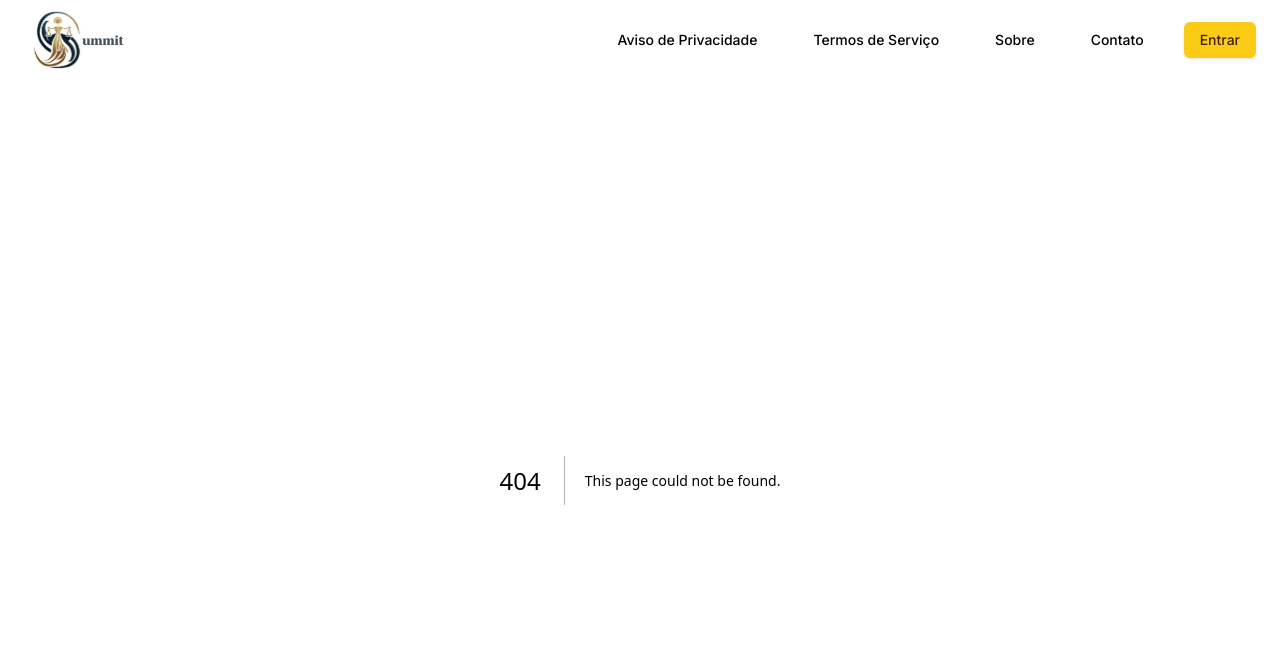
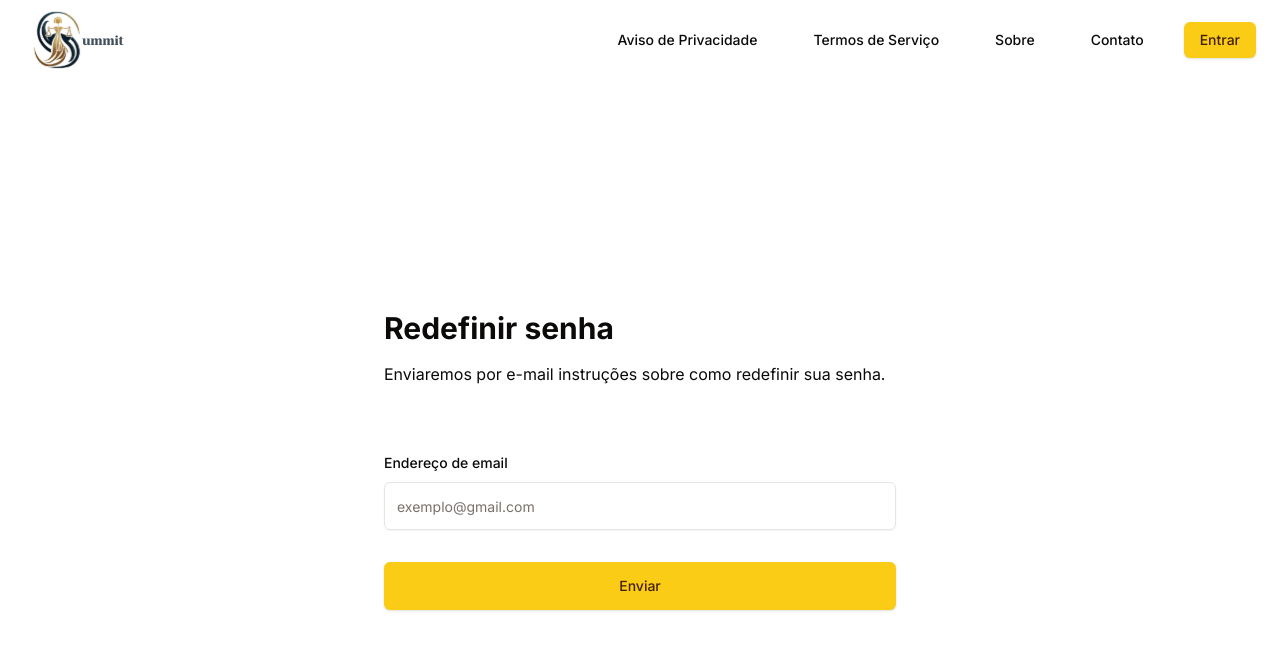
Before and after one commit to summit-precatorios/summit-plataform, a Next.js app: page /reset/password in a window 1280 px wide. Before the commit this address had no page. Shown: the top 650 px of the page. Built offline with nearby package versions, Linux system fonts and the light colour scheme.

Commit message:
feat: recovery password flow components

```diff
--- a/src/app/(auth)/_components/auth-form.tsx
+++ b/src/app/(auth)/_components/auth-form.tsx
@@ -85,7 +85,10 @@ export function AuthForm() {
           <div className="flex justify-start w-96 mb-8">
             <p className="text-base font-normal">
               Esqueceu sua senha?{' '}
-              <Link href="/forgot" className="text-[#EAAC2E] hover:opacity-80">
+              <Link
+                href="/reset/password"
+                className="text-[#EAAC2E] hover:opacity-80"
+              >
                 Recuperar senha
               </Link>
             </p>
--- /dev/null
+++ b/src/app/(auth)/_components/recovery-password-form.tsx
@@ -0,0 +1,75 @@
+'use client'
+import { Button } from '@/components/ui/button'
+import {
+  Form,
+  FormControl,
+  FormField,
+  FormItem,
+  FormLabel,
+  FormMessage,
+} from '@/components/ui/form'
+import { Input } from '@/components/ui/input'
+import { forgotPassword } from '@/services/auth'
+import { zodResolver } from '@hookform/resolvers/zod'
+import { useRouter } from 'next/navigation'
+import { useForm } from 'react-hook-form'
+import * as z from 'zod'
+const formSchema = z.object({
+  email: z.string().email('Insira um endereço de e-mail válido.'),
+})
+
+export function RecoveryPasswordForm() {
+  const router = useRouter()
+
+  const form = useForm<z.infer<typeof formSchema>>({
+    resolver: zodResolver(formSchema),
+    defaultValues: {
+      email: '',
+    },
+  })
+
+  async function onSubmit(data: z.infer<typeof formSchema>) {
+    const { token } = await forgotPassword(data)
+
+    if (token) router.push(`password/${token}`)
+
+    form.reset()
+  }
+
+  return (
+    <div className="flex flex-col justify-center max-w-lg h-[80vh] mx-auto mt-3 max-sm:p-4 max-sm:justify-start max-md:p-4 max-md:justify-start">
+      <h1 className="text-3xl font-semibold mb-4">Redefinir senha</h1>
+      <span>
+        Enviaremos por e-mail instruções sobre como redefinir sua senha.
+      </span>
+
+      <Form {...form}>
+        <form
+          onSubmit={form.handleSubmit(onSubmit)}
+          className="space-y-8 mt-16"
+        >
+          <FormField
+            control={form.control}
+            name="email"
+            render={({ field }) => (
+              <FormItem>
+                <FormLabel>Endereço de email</FormLabel>
+                <FormControl>
+                  <Input placeholder="exemplo@gmail.com" {...field} />
+                </FormControl>
+                <FormMessage />
+              </FormItem>
+            )}
+          />
+          <Button
+            type="submit"
+            className="h-12 w-full"
+            disabled={form.formState.isSubmitting}
+          >
+            {form.formState.isSubmitting ? 'Enviando...' : 'Enviar'}
+          </Button>
+        </form>
+      </Form>
+    </div>
+  )
+}
--- a/src/app/(auth)/_components/reset-password-form.tsx
+++ b/src/app/(auth)/_components/reset-password-form.tsx
@@ -1,4 +1,3 @@
-'use client'
 import { Button } from '@/components/ui/button'
 import {
   Form,
@@ -9,47 +8,94 @@ import {
   FormMessage,
 } from '@/components/ui/form'
 import { Input } from '@/components/ui/input'
-import { forgotPassword } from '@/services/auth'
+import { InputPassword } from '@/components/ui/input-password'
 import { zodResolver } from '@hookform/resolvers/zod'
+import { jwtDecode } from 'jwt-decode'
+import { useEffect, useState } from 'react'
 import { useForm } from 'react-hook-form'
-import * as z from 'zod'
-const formSchema = z.object({
-  email: z.string().email('Insira um endereço de e-mail válido.'),
-})
 
-export function ResetPasswordForm() {
+import { z } from 'zod'
+
+type Data = {
+  user: {
+    email: string
+    document: string
+  }
+}
+
+const formSchema = z
+  .object({
+    password: z
+      .string()
+      .min(8, { message: 'Sua senha precisa de no mínimo 8 caracteres' }),
+    confirm: z.string(),
+  })
+  .refine((data) => data.password === data.confirm, {
+    message: 'A confirmação da senha não coincide',
+  })
+
+export function ResetPasswordForm({
+  params,
+}: {
+  params: { token: string | string[] }
+}) {
+  const [data, setData] = useState<Data | undefined>()
+
+  useEffect(() => {
+    // eslint-disable-next-line @typescript-eslint/no-explicit-any
+    const tokenDecoded: Data = jwtDecode(params.token as string)
+
+    console.log(tokenDecoded)
+    setData(tokenDecoded)
+  }, [params.token])
+
   const form = useForm<z.infer<typeof formSchema>>({
     resolver: zodResolver(formSchema),
     defaultValues: {
-      email: '',
+      password: '',
+      confirm: '',
     },
   })
 
   async function onSubmit(data: z.infer<typeof formSchema>) {
-    await forgotPassword(data)
-    form.reset()
+    console.log(data, params.token)
   }
 
   return (
     <div className="flex flex-col justify-center max-w-lg h-[80vh] mx-auto mt-3 max-sm:p-4 max-sm:justify-start max-md:p-4 max-md:justify-start">
       <h1 className="text-3xl font-semibold mb-4">Redefinir senha</h1>
-      <span>
-        Enviaremos por e-mail instruções sobre como redefinir sua senha.
-      </span>
 
       <Form {...form}>
         <form
           onSubmit={form.handleSubmit(onSubmit)}
           className="space-y-8 mt-16"
         >
+          <FormItem>
+            <FormLabel>Endereço de email</FormLabel>
+            <Input value={data?.user.email} disabled />
+          </FormItem>
+
           <FormField
             control={form.control}
-            name="email"
+            name="password"
             render={({ field }) => (
               <FormItem>
-                <FormLabel>Endereço de email</FormLabel>
+                <FormLabel>Senha</FormLabel>
                 <FormControl>
-                  <Input placeholder="exemplo@gmail.com" {...field} />
+                  <InputPassword type="password" {...field} />
+                </FormControl>
+                <FormMessage />
+              </FormItem>
+            )}
+          />
+          <FormField
+            control={form.control}
+            name="confirm"
+            render={({ field }) => (
+              <FormItem>
+                <FormLabel>Confirme sua senha</FormLabel>
+                <FormControl>
+                  <InputPassword type="password" {...field} />
                 </FormControl>
                 <FormMessage />
               </FormItem>
@@ -60,7 +106,7 @@ export function ResetPasswordForm() {
             className="h-12 w-full"
             disabled={form.formState.isSubmitting}
           >
-            {form.formState.isSubmitting ? 'Enviando...' : 'Enviar'}
+            {form.formState.isSubmitting ? 'Enviando...' : 'Redefinir senha'}
           </Button>
         </form>
       </Form>
--- a/src/app/(auth)/forgot/page.tsx
+++ /dev/null
@@ -1,5 +0,0 @@
-import { ResetPasswordForm } from '../_components/reset-password-form'
-
-export default function Forget() {
-  return <ResetPasswordForm />
-}
--- /dev/null
+++ b/src/app/(auth)/reset/password/[token]/page.tsx
@@ -0,0 +1,11 @@
+'use client'
+
+import { useParams } from 'next/navigation'
+import { ResetPasswordForm } from '../../../_components/reset-password-form'
+
+export default function ResetPassword() {
+  const params = useParams()
+  const { token } = params
+
+  return <ResetPasswordForm params={{ token }} />
+}
--- /dev/null
+++ b/src/app/(auth)/reset/password/page.tsx
@@ -0,0 +1,5 @@
+import { RecoveryPasswordForm } from '../../_components/recovery-password-form'
+
+export default function RecoveryPassword() {
+  return <RecoveryPasswordForm />
+}
--- a/src/lib/api.ts
+++ b/src/lib/api.ts
@@ -5,7 +5,8 @@ export async function api<ResponseType = any>(
   resource?: string,
   options: RequestInit = {},
 ) {
-  const BASE_URL = `https://summitprecatorios.com.br/api/auth/${resource}`
+  const BASE_URL = `http://localhost:4004/api/auth/${resource}`
+  // const BASE_URL = `https://summitprecatorios.com.br/api/auth/${resource}`
 
   try {
     const result = await fetch(BASE_URL, {
--- a/src/services/auth.ts
+++ b/src/services/auth.ts
@@ -44,7 +44,7 @@ export async function registerRequest(data: RegisterRequestData) {
 
 export async function forgotPassword(data: ForgotPasswordRequestData) {
   try {
-    return await api('forgot', {
+    return await api('recovery/request', {
       method: 'POST',
       headers: {
         'Content-Type': 'application/json',
```
